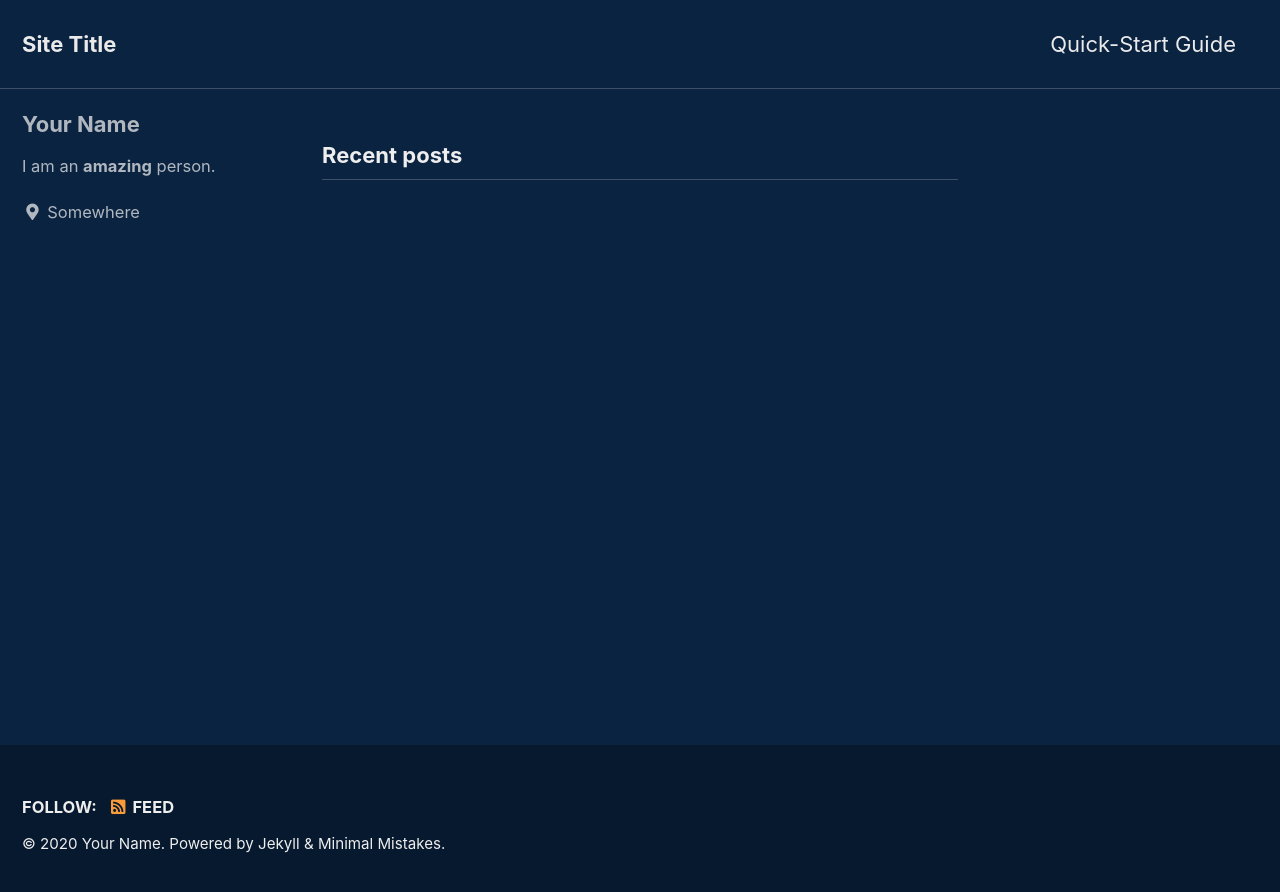
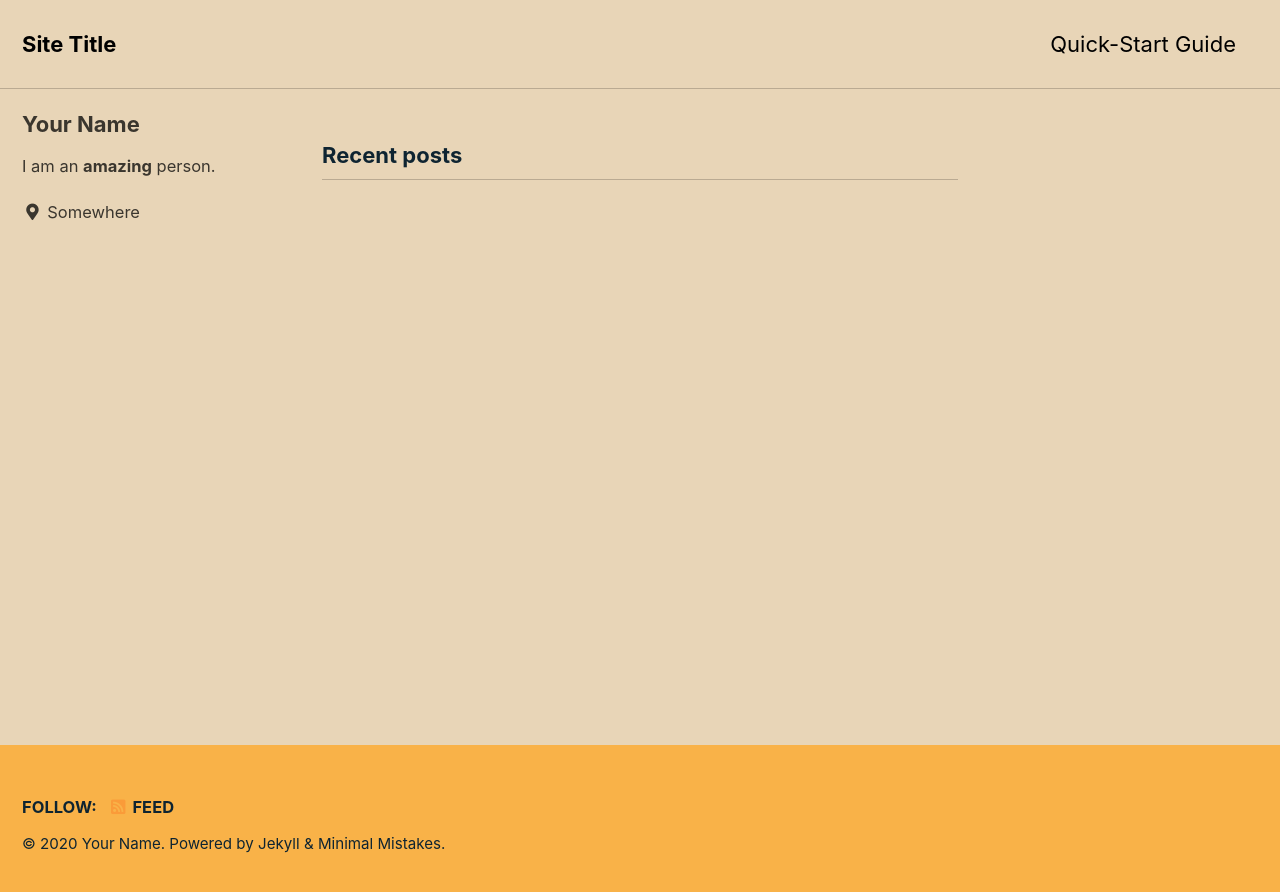
Before and after one commit to harker18/minimal-mistakes, a Jekyll site: the page built from index.html, in a window 1280 px wide. Shown: the top 892 px of the page. Built offline with Jekyll 4.4.1, drawn with Linux system fonts in a browser that asks for light colours; cached includes are drawn as plain includes; the list of posts is cut into pages by our own code.

Commit message:
Updated config

```diff
--- a/_config.yml
+++ b/_config.yml
@@ -12,7 +12,7 @@
 
 # theme                  : "minimal-mistakes-jekyll"
 # remote_theme           : "mmistakes/minimal-mistakes"
-minimal_mistakes_skin    : "dark" # "default" "air", "aqua", "contrast", "dark", "dirt", "neon", "mint", "plum", "sunrise"
+minimal_mistakes_skin    : "airmen" # "airmen" "default" "air", "aqua", "contrast", "dark", "dirt", "neon", "mint", "plum", "sunrise"
 
 # Site Settings
 locale                   : "en-US"
```
